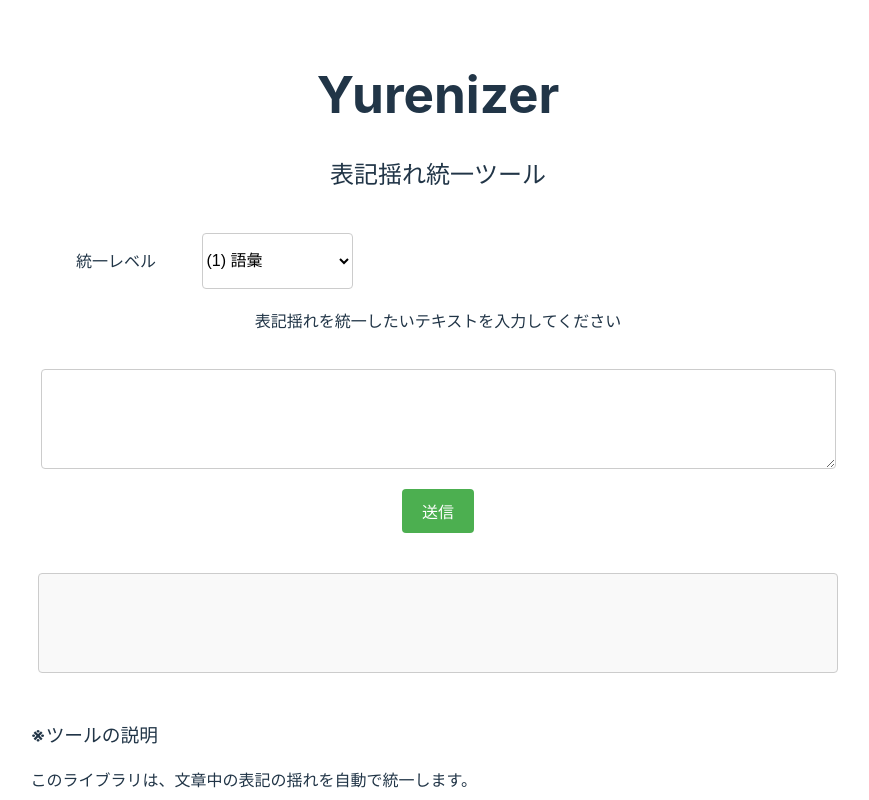
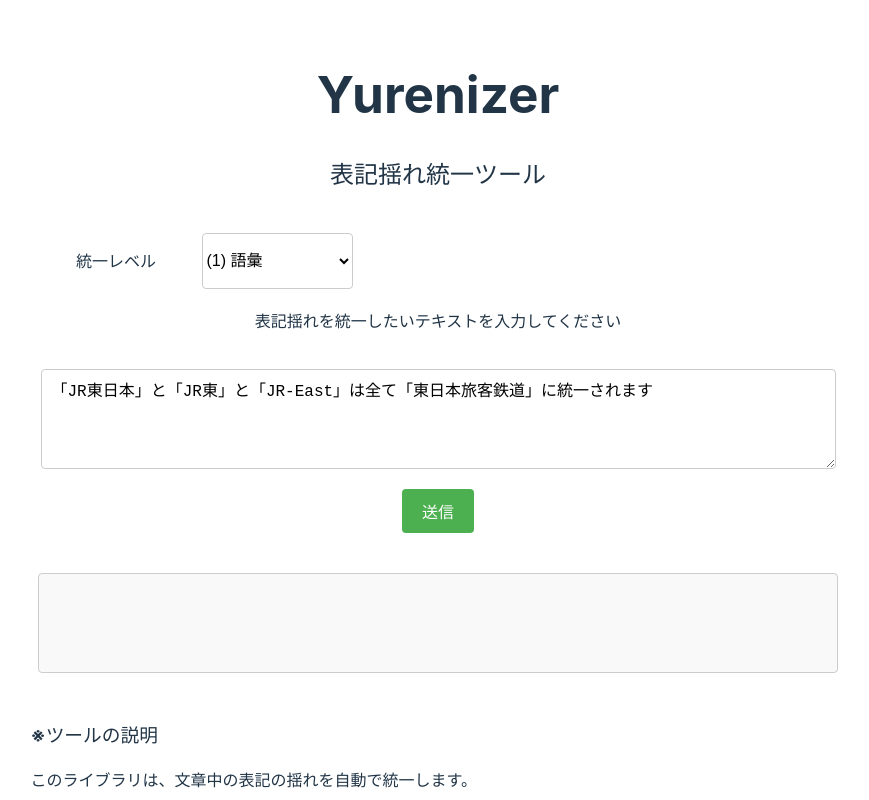
Before and after one commit to sea-turt1e/yurenizer_frontend, a Vue app: page / in a window 1280 px wide. Shown: the top 800 px of the page, without its empty margins (202-1071 px from the left). Built offline with nearby package versions, Linux system fonts and the light colour scheme.

Commit message:
初期値を入力

```diff
--- a/src/App.vue
+++ b/src/App.vue
@@ -138,7 +138,8 @@
         v-model="inputText"
         type="text"
         class="text-input"
-        placeholder=""
+        placeholder="例：「JR東日本」と「JR東」と「JR-East」は全て「東日本旅客鉄道」に統一されます"
+        @focus="handleFocus"
       ></textarea>
     </div>
 
@@ -221,8 +222,7 @@ interface Option {
 export default defineComponent({
   name: 'FormComponent',
   setup() {
-    const inputText = ref('')
-    // const selectedUnifyLevel = ref('lexeme')
+    const inputText = ref('「JR東日本」と「JR東」と「JR-East」は全て「東日本旅客鉄道」に統一されます')
     const isLoading = ref(false)
     const error = ref('')
     const flgOptions = reactive({
@@ -240,6 +240,7 @@ export default defineComponent({
       isMisspelling: true,
     })
     const responseMessage = ref('')
+    const isFirstFocus = ref(true) // 初回フォーカス判定用フラグ
 
     const unifyLevel: Option[] = [
       { value: 'lexeme', label: '(1) 語彙' },
@@ -322,6 +323,14 @@ export default defineComponent({
       }
     }
 
+    const handleFocus = () => {
+      if (isFirstFocus.value) {
+        isFirstFocus.value = false
+        const textarea = document.getElementById('text-input') as HTMLTextAreaElement
+        textarea?.select()
+      }
+    }
+
     return {
       inputText,
       unifyLevel,
@@ -332,6 +341,7 @@ export default defineComponent({
       responseMessage,
       isCopied,
       copyToClipboard,
+      handleFocus,
     }
   }
 })
```
